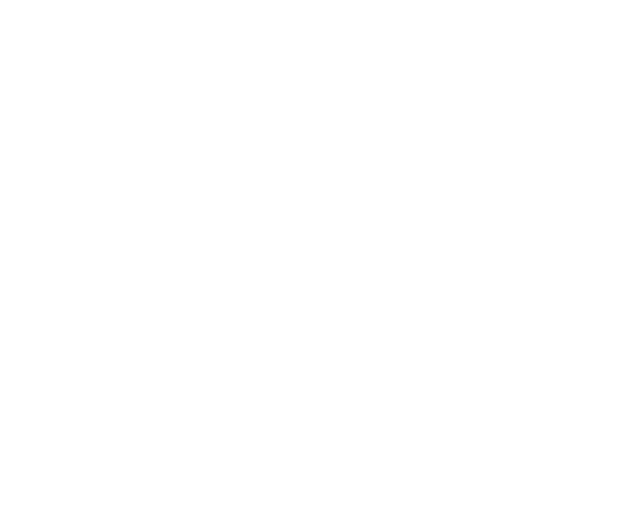
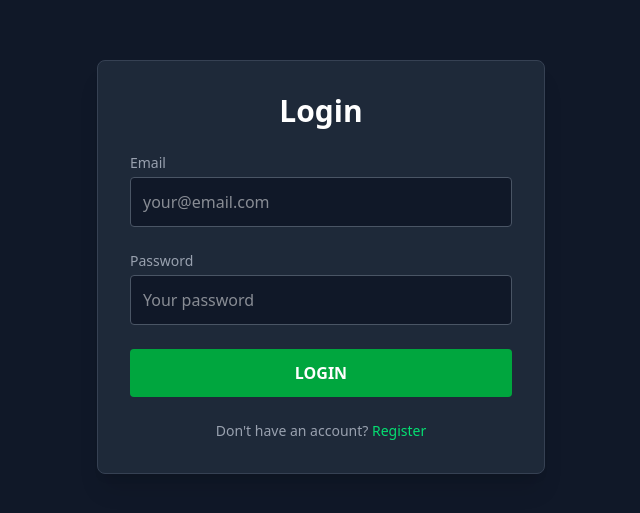
Before and after one commit to babisque/Gavel-web, a React (Vite) app: page /login in a window 1280 px wide. Before the commit this address had no page. Shown: the part 133-646 px from the top of the page, without its empty margins (319-959 px from the left). Built offline with nearby package versions, Linux system fonts and the light colour scheme.

Commit message:
feat: add Login page and integrate authentication logic with local storage

```diff
--- a/src/App.jsx
+++ b/src/App.jsx
@@ -2,6 +2,7 @@
 import Home from './pages/Home';
 import AuctionDetails from './pages/AuctionDetails';
 import Register from './pages/Register';
+import Login from './pages/Login';
 
 function App() {
   return (
@@ -9,6 +10,7 @@
       <Route path="/" element={<Home />} />
       <Route path="/auction/:id" element={<AuctionDetails />} />
       <Route path="/register" element={<Register />} />
+      <Route path="/login" element={<Login />} />
     </Routes>
   )
 }
--- a/src/pages/Home.jsx
+++ b/src/pages/Home.jsx
@@ -8,6 +8,14 @@
     const [auctions, setAuctions] = useState([]);
     const [loading, setLoading] = useState(true);
     const navigate = useNavigate();
+
+    const userEmail = localStorage.getItem('gavel_user');
+
+    function handleLogout() {
+        localStorage.removeItem('gavel_token');
+        localStorage.removeItem('gavel_user');
+        window.location.reload();
+    }
 
     useEffect(() => {
         async function fetchAuctions() {
@@ -30,15 +38,30 @@
                 <div className="text-2xl font-bold flex items-center gap-2">
                     <span>🔨</span> Gavel
                 </div>
-                <div className="flex gap-4">
-                    <button className="text-gray-300 hover:text-white font-medium cursor-pointer">Login</button>
-
+                <div className="flex gap-4 items-center">
+                    {userEmail ? (
+                        <>
+                        <span className="text-gray-300 text-sm hidden md:inline">Hello, {userEmail}</span>
+                            <button
+                                onClick={handleLogout}
+                                className="text-red-400 hover:text-red-300 font-medium cursor-pointer border border-red-400/30 px-3 py-1 rounded"
+                            >
+                                Logout
+                            </button>
+                        </>
+                    ) : (
+                        <>
+                            <Link to = "/login" className="text-gray-300 hover:text-white font-medium cursor-pointer">
+                                Login
+                            </Link>
                             <Link
                                 to="/register"
                                 className="bg-blue-600 hover:bg-blue-700 text-white px-4 py-2 rounded font-bold transition"
                             >
                                 Create Account
                             </Link>
+                        </>
+                    )}
                 </div>
             </header>
 
--- /dev/null
+++ b/src/pages/Login.jsx
@@ -0,0 +1,105 @@
+import { useState } from "react";
+import { useNavigate, Link } from "react-router-dom";
+import api from "../services/api";
+
+export default function Login() {
+  const navigate = useNavigate();
+  const [formData, setFormData] = useState({
+    email: "",
+    password: "",
+  });
+  const [loading, setLoading] = useState(false);
+  const [error, setError] = useState(null);
+
+  function handleChange(e) {
+    setFormData({
+      ...formData,
+      [e.target.name]: e.target.value,
+    });
+  }
+
+  async function handleSubmit(e) {
+    e.preventDefault();
+    setError("");
+    setLoading(true);
+
+    try {
+      const response = await api.post("/auth/login-user", formData);
+      const token = response.data;
+      const userName = response.data.firstName;
+
+      localStorage.setItem("gavel_token", token);
+      localStorage.setItem("gavel_user", userName);
+      navigate("/");
+    } catch (err) {
+      console.error(err);
+      setError("Email or password incorrect.");
+    } finally {
+      setLoading(false);
+    }
+  }
+
+  return (
+    <div className="min-h-screen bg-gray-900 flex items-center justify-center p-4">
+      <div className="max-w-md w-full bg-gray-800 rounded-lg shadow-xl p-8 border border-gray-700">
+        <h2 className="text-3xl font-bold text-white text-center mb-6">
+            Login
+        </h2>
+
+        {error && (
+          <div className="bg-red-900/50 border border-red-500 text-red-200 p-3 rounded mb-6 text-sm text-center">
+            {error}
+          </div>
+        )}
+
+        <form onSubmit={handleSubmit} className="space-y-6">
+          <div>
+            <label className="block text-gray-400 text-sm mb-1">Email</label>
+            <input
+              name="email"
+              type="email"
+              required
+              value={formData.email}
+              onChange={handleChange}
+              className="w-full p-3 bg-gray-900 text-white rounded border border-gray-600 focus:border-green-500 focus:outline-none"
+              placeholder="your@email.com"
+            />
+          </div>
+
+          <div>
+            <label className="block text-gray-400 text-sm mb-1">Password</label>
+            <input
+              name="password"
+              type="password"
+              required
+              value={formData.password}
+              onChange={handleChange}
+              className="w-full p-3 bg-gray-900 text-white rounded border border-gray-600 focus:border-green-500 focus:outline-none"
+              placeholder="Your password"
+            />
+          </div>
+
+          <button
+            type="submit"
+            disabled={loading}
+            className={`w-full font-bold py-3 px-4 rounded text-white transition duration-200 cursor-pointer
+              ${
+                loading
+                  ? "bg-gray-600 cursor-not-allowed"
+                  : "bg-green-600 hover:bg-green-700"
+              }`}
+          >
+            {loading ? "Logging in..." : "LOGIN"}
+          </button>
+        </form>
+
+        <p className="text-gray-400 text-center mt-6 text-sm">
+          Don't have an account?{" "}
+          <Link to="/register" className="text-green-400 hover:underline">
+            Register
+          </Link>
+        </p>
+      </div>
+    </div>
+  );
+}
--- a/src/services/api.js
+++ b/src/services/api.js
@@ -4,4 +4,15 @@
     baseURL: import.meta.env.VITE_API_URL,
 });
 
+api.interceptors.request.use((config) => {
+    const token = localStorage.getItem('gavel_token');
+    if (token) {
+        config.headers.Authorization = `Bearer ${token}`;
+    }
+
+    return config;
+}, (error) => {
+    return Promise.reject(error);
+});
+
 export default api;
```
Lines whose indentation alone changed are shown as unchanged.
